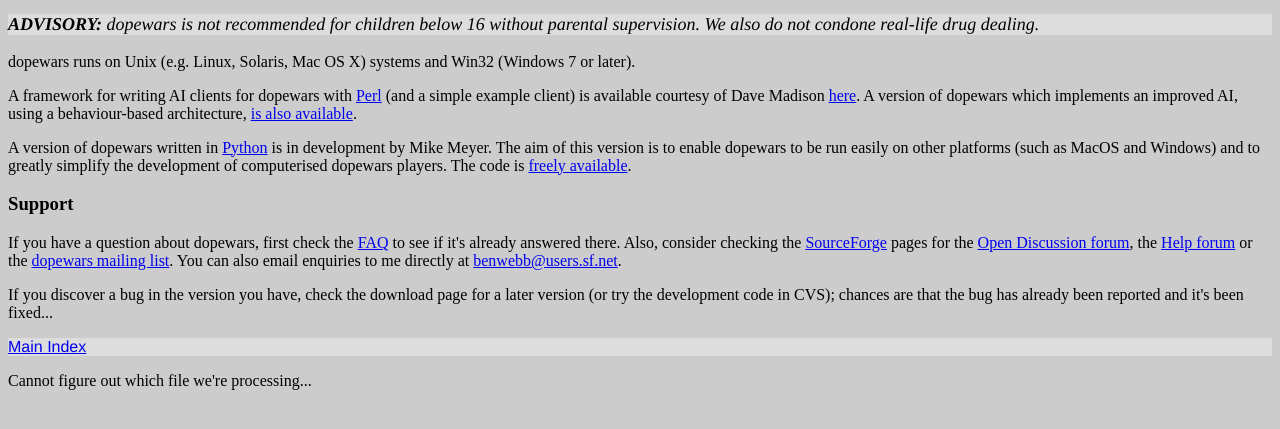
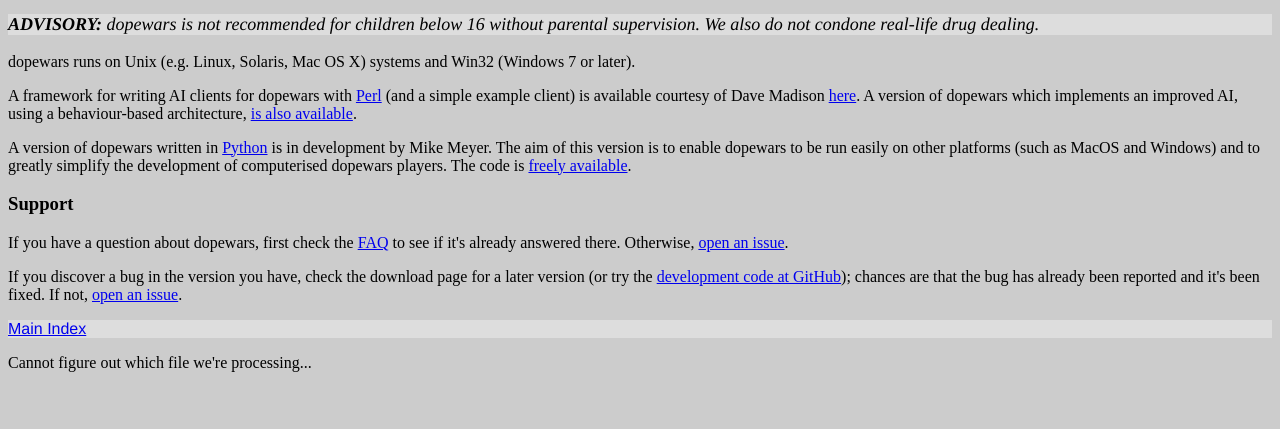
Before and after one commit to benmwebb/dopewars-website, a PHP site: page / in a window 1280 px wide. Shown: the part 278-707 px from the top of the page. Run offline with PHP 8.4, Linux system fonts and the light colour scheme; data that the repository does not hold is empty.

Commit message:
Point to GitHub pages where appropriate

```diff
--- a/index.php
+++ b/index.php
@@ -45,21 +45,15 @@ greatly simplify the development of computerised dopewars players. The code is
 <h3>Support</h3>
 
 <p>If you have a question about dopewars, first check the
-<a href="faq.html">FAQ</a> to see if it's already answered there. Also,
-consider checking the
-<a href="http://sourceforge.net/projects/dopewars/">SourceForge</a> pages for
-the <a href="http://sourceforge.net/forum/forum.php?forum_id=34874">Open
-Discussion forum</a>, the
-<a href="http://sourceforge.net/forum/forum.php?forum_id=34875">Help forum</a>
-or the
-<a href="http://lists.sourceforge.net/mailman/listinfo/dopewars-devel">dopewars
-mailing list</a>.
-You can also email enquiries to me directly at
-<a href="mailto:benwebb@users.sf.net">benwebb@users.sf.net</a>.</p>
+<a href="faq.html">FAQ</a> to see if it's already answered there.
+Otherwise,
+<a href="https://github.com/benmwebb/dopewars/issues">open an issue</a>.</p>
 
 <p>If you discover a bug in the version you have, check the download page
-for a later version (or try the development code in CVS); chances are that the
-bug has already been reported and it's been fixed...</p>
+for a later version (or try the
+<a href="https://github.com/benmwebb/dopewars">development code at GitHub</a>); chances are that the bug has already been reported and it's been fixed.
+If not,
+<a href="https://github.com/benmwebb/dopewars/issues">open an issue</a>.</p>
 
 <?php WriteNavLinks(); ?>
 
```
Also changed, not shown: faq.php (+9 -11 lines).
